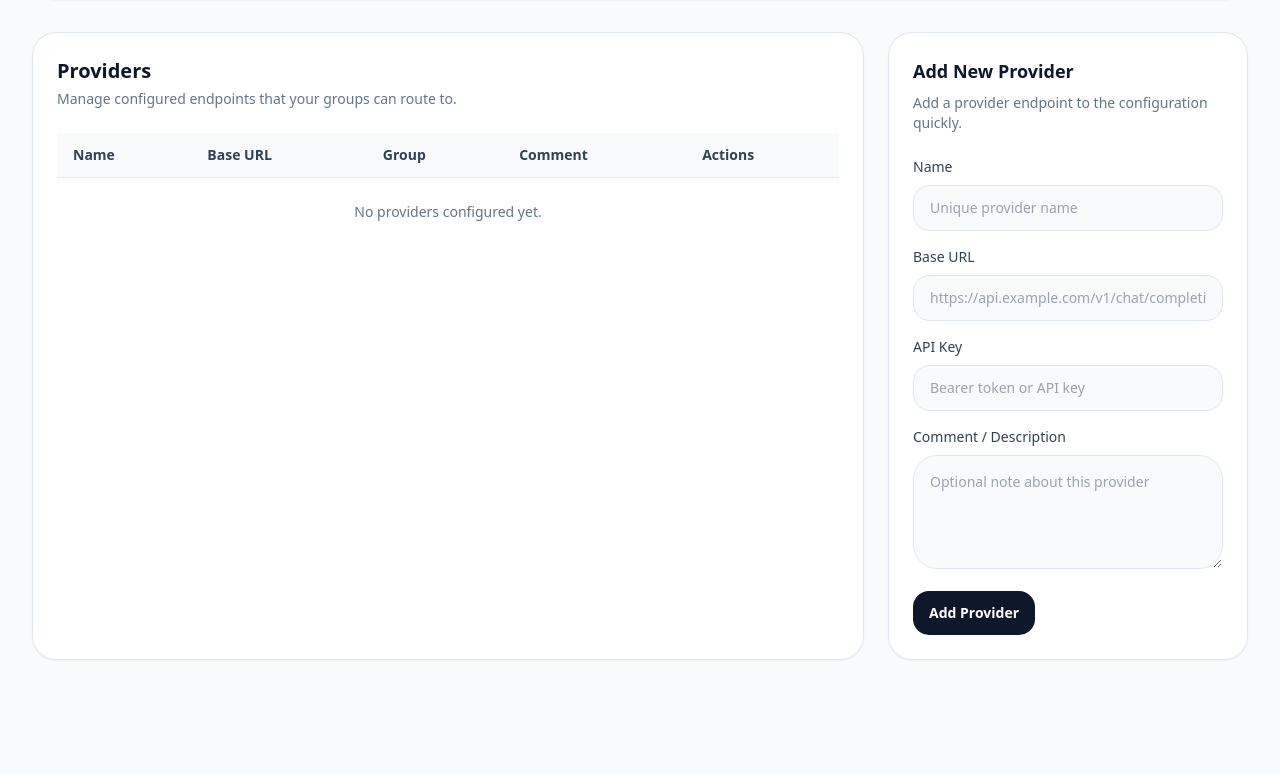
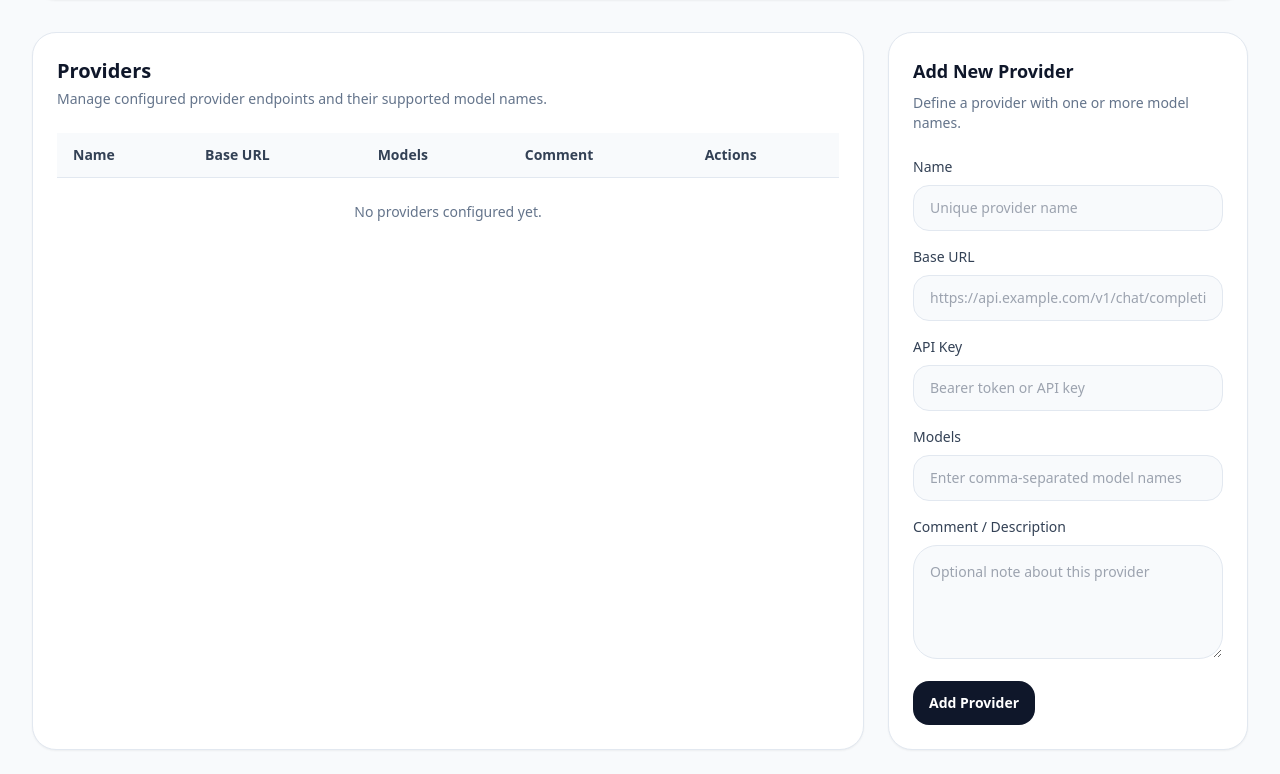
Before and after one commit to LukaCek/simple-AIproxy, a FastAPI app: template templates/providers.html in a window 1280 px wide. Shown: the part 130-904 px from the top of the page. Before the commit the page ends 790 px from the top, so only its background shows below. Run offline with FastAPI, Linux system fonts and the light colour scheme; the template is opened without the code that fills it, so the values that code supplies are empty; some libraries are stand-ins or nearby versions.

Commit message:
Refactor: separate providers and models; add provider-model playground UI

```diff
--- a/main.py
+++ b/main.py
@@ -92,7 +92,7 @@ def load_config() -> Dict[str, Any]:
             raise FileNotFoundError(f"Missing config file: {CONFIG_PATH}")
         with open(CONFIG_PATH, "r", encoding="utf-8") as handle:
             data = yaml.safe_load(handle) or {}
-        return data
+        return normalize_config_schema(data)
 
 
 def save_config(data: Dict[str, Any]) -> None:
@@ -101,6 +101,107 @@ def save_config(data: Dict[str, Any]) -> None:
             yaml.safe_dump(data, handle, sort_keys=False)
         global config_data
         config_data = data
+
+
+def add_provider(name: str, base_url: str, api_key: str, description: str, models: List[str]) -> None:
+    normalized_models = [str(model).strip() for model in models if str(model).strip()]
+    if not normalized_models:
+        raise HTTPException(status_code=status.HTTP_400_BAD_REQUEST, detail="At least one model is required for a provider")
+    with config_lock:
+        data = config_data
+        providers = data.setdefault("providers", [])
+        if not isinstance(providers, list):
+            raise HTTPException(status_code=status.HTTP_500_INTERNAL_SERVER_ERROR, detail="Invalid providers config")
+        if any(provider.get("name") == name for provider in providers if isinstance(provider, dict)):
+            raise HTTPException(status_code=status.HTTP_400_BAD_REQUEST, detail=f"Provider name '{name}' already exists")
+        providers.append(
+            {
+                "name": name,
+                "url": base_url,
+                "api_key": api_key,
+                "description": description,
+                "models": normalized_models,
+            }
+        )
+        save_config(data)
+
+
+def normalize_config_schema(data: Dict[str, Any]) -> Dict[str, Any]:
+    if not isinstance(data, dict):
+        return {"providers": [], "groups": {}}
+
+    if "providers" not in data:
+        providers: List[Dict[str, Any]] = []
+        provider_names: Dict[str, Dict[str, Any]] = {}
+        groups = data.get("groups", {})
+        new_groups: Dict[str, Any] = {}
+        if isinstance(groups, dict):
+            for group_name, group in groups.items():
+                if not isinstance(group, dict):
+                    continue
+                members: List[Dict[str, Any]] = []
+                for endpoint in group.get("endpoints", []):
+                    if not isinstance(endpoint, dict):
+                        continue
+                    provider_name = str(endpoint.get("name", "")).strip()
+                    if not provider_name:
+                        continue
+                    model_name = endpoint.get("model") or provider_name
+                    if provider_name not in provider_names:
+                        provider = {
+                            "name": provider_name,
+                            "url": endpoint.get("url", ""),
+                            "api_key": endpoint.get("api_key", ""),
+                            "description": endpoint.get("description", ""),
+                            "models": [model_name] if model_name else [],
+                        }
+                        provider_names[provider_name] = provider
+                        providers.append(provider)
+                    else:
+                        provider = provider_names[provider_name]
+                        if model_name and model_name not in provider.get("models", []):
+                            provider["models"].append(model_name)
+                    members.append({"provider": provider_name, "model": model_name})
+                new_groups[group_name] = {
+                    "description": group.get("description", ""),
+                    "members": members,
+                }
+        data["providers"] = providers
+        data["groups"] = new_groups
+
+    if isinstance(data.get("providers"), list):
+        normalized_providers: List[Dict[str, Any]] = []
+        for provider in data.get("providers", []):
+            if not isinstance(provider, dict):
+                continue
+            models = provider.get("models")
+            if models is None:
+                maybe_model = provider.get("model")
+                provider["models"] = [maybe_model] if maybe_model else []
+            elif not isinstance(models, list):
+                provider["models"] = [models]
+            else:
+                provider["models"] = [str(item) for item in models if item is not None]
+            normalized_providers.append(provider)
+        data["providers"] = normalized_providers
+
+    groups = data.get("groups", {})
+    if isinstance(groups, dict):
+        for group in groups.values():
+            if not isinstance(group, dict):
+                continue
+            if "members" not in group and "endpoints" in group:
+                members: List[Dict[str, Any]] = []
+                for endpoint in group.get("endpoints", []):
+                    if not isinstance(endpoint, dict):
+                        continue
+                    members.append({
+                        "provider": endpoint.get("name"),
+                        "model": endpoint.get("model") or endpoint.get("name"),
+                    })
+                group["members"] = members
+                group.pop("endpoints", None)
+    return data
 
 
 def reload_config() -> None:
@@ -212,38 +313,39 @@ def create_api_key(name: str) -> str:
 
 
 def get_providers() -> List[Dict[str, Any]]:
-    providers: List[Dict[str, Any]] = []
+    providers_list: List[Dict[str, Any]] = []
     with config_lock:
-        groups = config_data.get("groups", {})
-        for group_name, group in groups.items():
-            if not isinstance(group, dict):
+        for provider in config_data.get("providers", []):
+            if not isinstance(provider, dict):
                 continue
-            for endpoint in group.get("endpoints", []):
-                providers.append(
-                    {
-                        "name": endpoint.get("name", ""),
-                        "url": endpoint.get("url", ""),
-                        "api_key": endpoint.get("api_key", ""),
-                        "description": endpoint.get("description", ""),
-                        "group": group_name,
-                        "model": endpoint.get("model", ""),
-                        "priority": endpoint.get("priority", 100),
-                    }
-                )
-    return providers
+            providers_list.append(
+                {
+                    "name": provider.get("name", ""),
+                    "url": provider.get("url", ""),
+                    "api_key": provider.get("api_key", ""),
+                    "description": provider.get("description", ""),
+                    "models": provider.get("models", []),
+                }
+            )
+    return providers_list
 
 
 def find_provider(name: str) -> Optional[Dict[str, Any]]:
     with config_lock:
-        groups = config_data.get("groups", {})
-        for group_name, group in groups.items():
-            if not isinstance(group, dict):
+        for provider in config_data.get("providers", []):
+            if not isinstance(provider, dict):
                 continue
-            endpoints = group.get("endpoints", [])
-            for endpoint in endpoints:
-                if endpoint.get("name") == name:
-                    return {"group": group_name, "endpoint": endpoint}
+            if provider.get("name") == name:
+                return provider
     return None
+
+
+def get_models_for_provider(provider_name: str) -> List[str]:
+    provider = find_provider(provider_name)
+    if provider is None:
+        return []
+    models = provider.get("models", [])
+    return [str(model) for model in models if model is not None]
 
 
 def get_groups() -> List[Dict[str, Any]]:
@@ -257,7 +359,7 @@ def get_groups() -> List[Dict[str, Any]]:
                 {
                     "name": group_name,
                     "description": group.get("description", ""),
-                    "endpoints": group.get("endpoints", []),
+                    "members": group.get("members", []),
                 }
             )
     return groups_list
@@ -312,29 +414,24 @@ async def test_group_prompt(group_name: str, prompt: str) -> Dict[str, Any]:
     }
 
 
-def add_provider(name: str, base_url: str, api_key: str, description: str, group_name: str = "default") -> None:
+def add_provider(name: str, base_url: str, api_key: str, description: str, models: List[str]) -> None:
+    normalized_models = [str(model).strip() for model in models if str(model).strip()]
+    if not normalized_models:
+        raise HTTPException(status_code=status.HTTP_400_BAD_REQUEST, detail="At least one model is required for a provider")
     with config_lock:
         data = config_data
-        groups = data.setdefault("groups", {})
-        group = groups.setdefault(group_name, {"description": "Admin-created provider group", "endpoints": []})
-        if not isinstance(group, dict):
-            raise HTTPException(status_code=status.HTTP_500_INTERNAL_SERVER_ERROR, detail="Invalid groups config")
-        endpoints = group.setdefault("endpoints", [])
-        if any(
-            endpoint.get("name") == name
-            for group_item in groups.values()
-            if isinstance(group_item, dict)
-            for endpoint in group_item.get("endpoints", [])
-        ):
+        providers = data.setdefault("providers", [])
+        if not isinstance(providers, list):
+            raise HTTPException(status_code=status.HTTP_500_INTERNAL_SERVER_ERROR, detail="Invalid providers config")
+        if any(provider.get("name") == name for provider in providers if isinstance(provider, dict)):
             raise HTTPException(status_code=status.HTTP_400_BAD_REQUEST, detail=f"Provider name '{name}' already exists")
-        endpoints.append(
+        providers.append(
             {
                 "name": name,
                 "url": base_url,
                 "api_key": api_key,
                 "description": description,
-                "model": name,
-                "priority": 100,
+                "models": normalized_models,
             }
         )
         save_config(data)
@@ -343,18 +440,22 @@ def add_provider(name: str, base_url: str, api_key: str, description: str, group
 def delete_provider(name: str) -> None:
     with config_lock:
         data = config_data
+        providers = data.get("providers", [])
+        if not isinstance(providers, list):
+            raise HTTPException(status_code=status.HTTP_500_INTERNAL_SERVER_ERROR, detail="Invalid providers config")
+        before = len(providers)
+        providers = [provider for provider in providers if provider.get("name") != name]
+        if len(providers) == before:
+            raise HTTPException(status_code=status.HTTP_404_NOT_FOUND, detail=f"Provider '{name}' not found")
+        data["providers"] = providers
         groups = data.get("groups", {})
-        deleted = False
-        for group in groups.values():
-            if not isinstance(group, dict):
-                continue
-            endpoints = group.get("endpoints", [])
-            filtered = [endpoint for endpoint in endpoints if endpoint.get("name") != name]
-            if len(filtered) != len(endpoints):
-                group["endpoints"] = filtered
-                deleted = True
-        if not deleted:
-            raise HTTPException(status_code=status.HTTP_404_NOT_FOUND, detail=f"Provider '{name}' not found")
+        if isinstance(groups, dict):
+            for group in groups.values():
+                if not isinstance(group, dict):
+                    continue
+                members = group.get("members", [])
+                if isinstance(members, list):
+                    group["members"] = [member for member in members if member.get("provider") != name]
         save_config(data)
 
 
@@ -364,11 +465,61 @@ def resolve_group(group_name: str) -> List[Dict[str, Any]]:
         group = groups.get(group_name)
         if not group or not isinstance(group, dict):
             raise HTTPException(status_code=status.HTTP_404_NOT_FOUND, detail=f"Model group '{group_name}' not configured")
-        endpoints = group.get("endpoints", [])
-    sorted_endpoints = sorted(endpoints, key=lambda item: item.get("priority", 1000))
-    if not sorted_endpoints:
+        members = group.get("members", [])
+        if not isinstance(members, list):
+            raise HTTPException(status_code=status.HTTP_500_INTERNAL_SERVER_ERROR, detail=f"Invalid members configured for group '{group_name}'")
+        if not members:
+            raise HTTPException(status_code=status.HTTP_500_INTERNAL_SERVER_ERROR, detail=f"No members configured for group '{group_name}'")
+        provider_map = {provider.get("name"): provider for provider in config_data.get("providers", []) if isinstance(provider, dict)}
+        endpoints: List[Dict[str, Any]] = []
+        for member in members:
+            if not isinstance(member, dict):
+                continue
+            provider_name = member.get("provider")
+            model_name = member.get("model")
+            if not provider_name:
+                continue
+            provider = provider_map.get(provider_name)
+            if not provider:
+                continue
+            endpoint = {
+                "name": provider_name,
+                "url": provider.get("url", ""),
+                "api_key": provider.get("api_key", ""),
+                "description": provider.get("description", ""),
+                "model": model_name or (provider.get("models", [None])[0] if provider.get("models") else None),
+            }
+            endpoints.append(endpoint)
+    if not endpoints:
         raise HTTPException(status_code=status.HTTP_500_INTERNAL_SERVER_ERROR, detail=f"No endpoints configured for group '{group_name}'")
-    return sorted_endpoints
+    return endpoints
+
+
+async def test_provider_model(provider_name: str, model_name: str, prompt: str) -> Dict[str, Any]:
+    provider = find_provider(provider_name)
+    if provider is None:
+        return {"success": False, "provider": provider_name, "status_code": 404, "response": f"Provider '{provider_name}' not found"}
+    if not model_name or model_name not in provider.get("models", []):
+        return {"success": False, "provider": provider_name, "status_code": 400, "response": f"Model '{model_name}' is not configured for provider '{provider_name}'"}
+    payload = {"model": model_name, "messages": [{"role": "user", "content": prompt}]}
+    headers = build_provider_headers(provider)
+    try:
+        target_url = resolve_endpoint_url(provider)
+        async with http_client.stream("POST", target_url, json=payload, headers=headers, timeout=30.0) as response:
+            body = await response.aread()
+            text = body.decode("utf-8", errors="replace")
+            if response.status_code == 200:
+                try:
+                    parsed = json.loads(text)
+                    output = json.dumps(parsed, indent=2, ensure_ascii=False)
+                except json.JSONDecodeError:
+                    output = text
+                return {"success": True, "provider": provider_name, "status_code": response.status_code, "response": output}
+            return {"success": False, "provider": provider_name, "status_code": response.status_code, "response": text}
+    except (httpx.ReadTimeout, httpx.ConnectTimeout, httpx.NetworkError) as exc:
+        return {"success": False, "provider": provider_name, "status_code": 502, "response": str(exc)}
+    except Exception as exc:
+        return {"success": False, "provider": provider_name, "status_code": 500, "response": str(exc)}
 
 
 def resolve_endpoint_url(endpoint: Dict[str, Any]) -> str:
@@ -534,8 +685,9 @@ async def admin_providers_add(
     base_url: str = Form(...),
     api_key: str = Form(""),
     description: str = Form(""),
+    models_value: str = Form(""),
 ) -> RedirectResponse:
-    add_provider(name=name.strip(), base_url=base_url.strip(), api_key=api_key.strip(), description=description.strip())
+    add_provider(name=name.strip(), base_url=base_url.strip(), api_key=api_key.strip(), description=description.strip(), models=[model.strip() for model in models_value.split(",") if model.strip()])
     return RedirectResponse(url="/admin/providers", status_code=status.HTTP_303_SEE_OTHER)
 
 
@@ -551,9 +703,10 @@ def admin_playground(request: Request, result: Optional[str] = None, provider: O
         "playground.html",
         {
             "request": request,
-            "groups": get_groups(),
+            "providers": get_providers(),
             "result": result,
             "provider": provider,
+            "selected_provider": provider,
             "status_code": status_code,
             "error": error,
         },
@@ -563,20 +716,22 @@ def admin_playground(request: Request, result: Optional[str] = None, provider: O
 @app.post("/admin/playground", response_class=HTMLResponse, dependencies=[Depends(verify_admin)])
 async def admin_playground_run(
     request: Request,
-    group: str = Form(...),
+    provider: str = Form(...),
+    model: str = Form(...),
     prompt: str = Form(...),
 ) -> Any:
-    response = await test_group_prompt(group, prompt)
+    response = await test_provider_model(provider, model, prompt)
     return templates.TemplateResponse(
         "playground.html",
         {
             "request": request,
-            "groups": get_groups(),
+            "providers": get_providers(),
             "result": response.get("response"),
             "provider": response.get("provider"),
+            "selected_model": model,
             "status_code": response.get("status_code"),
             "error": None if response.get("success") else response.get("response"),
-            "selected_group": group,
+            "selected_provider": provider,
             "prompt": prompt,
         },
     )
--- a/templates/providers.html
+++ b/templates/providers.html
@@ -5,7 +5,7 @@
     <div class="flex items-center justify-between gap-4">
       <div>
         <h2 class="text-xl font-semibold text-slate-900">Providers</h2>
-        <p class="mt-1 text-sm text-slate-500">Manage configured endpoints that your groups can route to.</p>
+        <p class="mt-1 text-sm text-slate-500">Manage configured provider endpoints and their supported model names.</p>
       </div>
     </div>
     <div class="mt-6 overflow-x-auto">
@@ -14,7 +14,7 @@
           <tr>
             <th class="px-4 py-3 font-semibold text-slate-700">Name</th>
             <th class="px-4 py-3 font-semibold text-slate-700">Base URL</th>
-            <th class="px-4 py-3 font-semibold text-slate-700">Group</th>
+            <th class="px-4 py-3 font-semibold text-slate-700">Models</th>
             <th class="px-4 py-3 font-semibold text-slate-700">Comment</th>
             <th class="px-4 py-3 font-semibold text-slate-700">Actions</th>
           </tr>
@@ -24,8 +24,8 @@
           <tr>
             <td class="px-4 py-4 text-slate-700">{{ provider.name }}</td>
             <td class="px-4 py-4 break-all text-slate-900">{{ provider.url }}</td>
-            <td class="px-4 py-4 text-slate-700">{{ provider.group }}</td>
-            <td class="px-4 py-4 text-slate-700">{{ provider.description or "-" }}</td>
+            <td class="px-4 py-4 text-slate-700">{{ provider.models | join(', ') }}</td>
+            <td class="px-4 py-4 text-slate-700">{{ provider.description or '-' }}</td>
             <td class="px-4 py-4">
               <button type="button" onclick="deleteProvider({{ provider.name | tojson }})" class="rounded-2xl bg-rose-600 px-4 py-2 text-sm font-semibold text-white transition hover:bg-rose-700">Delete</button>
             </td>
@@ -42,7 +42,7 @@
   <section class="rounded-3xl border border-slate-200 bg-white p-6 shadow-sm">
     <div>
       <h3 class="text-lg font-semibold text-slate-900">Add New Provider</h3>
-      <p class="mt-2 text-sm text-slate-500">Add a provider endpoint to the configuration quickly.</p>
+      <p class="mt-2 text-sm text-slate-500">Define a provider with one or more model names.</p>
     </div>
     <form action="/admin/providers" method="post" class="mt-6 space-y-4">
       <div>
@@ -56,6 +56,10 @@
       <div>
         <label class="mb-2 block text-sm font-medium text-slate-700" for="api_key">API Key</label>
         <input id="api_key" name="api_key" class="w-full rounded-2xl border border-slate-200 bg-slate-50 px-4 py-3 text-sm text-slate-900 outline-none focus:border-slate-400 focus:ring-2 focus:ring-slate-200" placeholder="Bearer token or API key" />
+      </div>
+      <div>
+        <label class="mb-2 block text-sm font-medium text-slate-700" for="models">Models</label>
+        <input id="models" name="models" required class="w-full rounded-2xl border border-slate-200 bg-slate-50 px-4 py-3 text-sm text-slate-900 outline-none focus:border-slate-400 focus:ring-2 focus:ring-slate-200" placeholder="Enter comma-separated model names" />
       </div>
       <div>
         <label class="mb-2 block text-sm font-medium text-slate-700" for="description">Comment / Description</label>
```
Also changed, not shown: templates/playground.html (+66 -27 lines).
